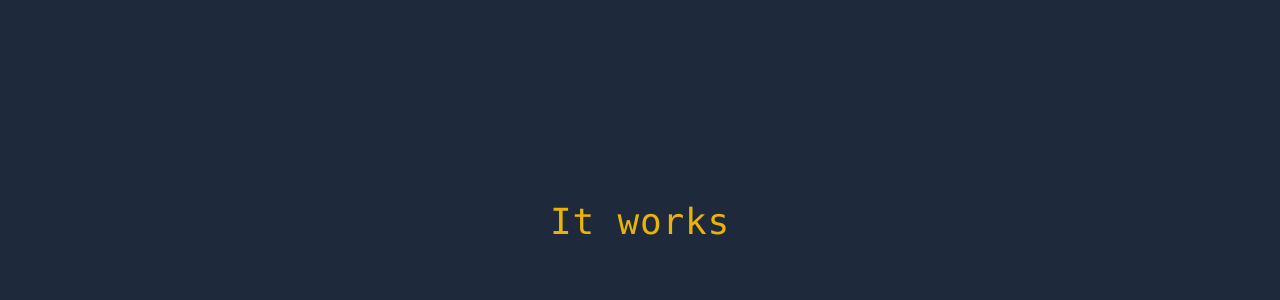
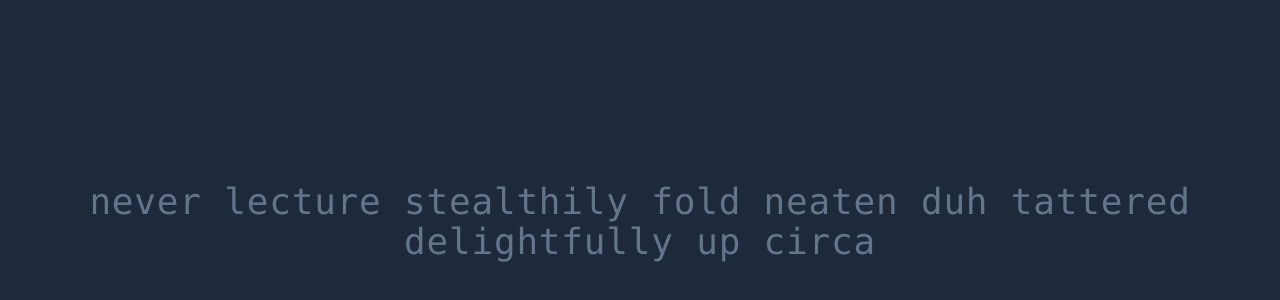
Before and after one commit to RobertDen/react-typing-game, a React (Create React App) app in the folder speed-typing/: page / in a window 1280 px wide. Shown: the part 178-478 px from the top of the page. Built offline with nearby package versions, Linux system fonts and the light colour scheme.

Commit message:
Refactor App component: extract GeneratedWords and add props with typing

```diff
--- a/speed-typing/src/App.tsx
+++ b/speed-typing/src/App.tsx
@@ -1,9 +1,13 @@
+import { faker } from "@faker-js/faker";
 
+const words = faker.word.words(10);
 
-function App() {
-  return (
-    <div className="text-4xl text-center text-primary-500">It works</div>
-  );
-}
+const App = () => {
+  return<GeneratedWords words={words} />;
+};
+
+const GeneratedWords = ({ words }: { words: string }) => {
+  return <div className="text-4xl text-center text-slate-500">{words}</div>;
+};
 
 export default App;
```
